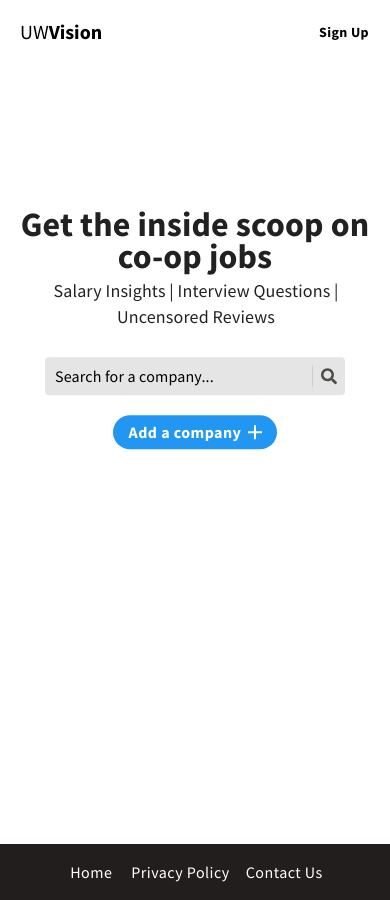
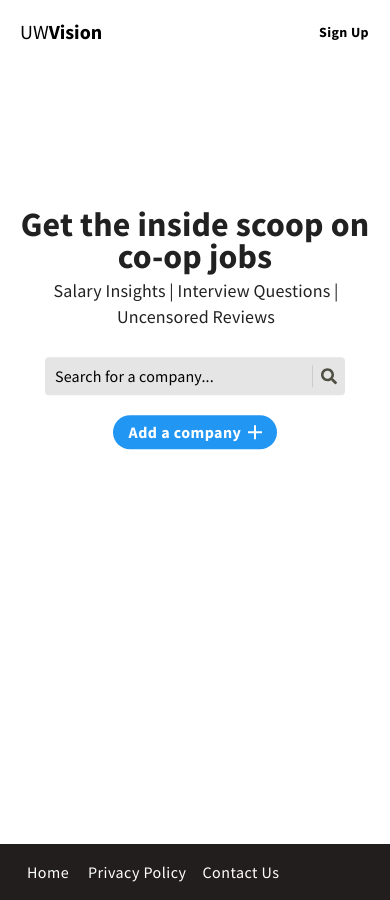
Before and after one commit to Birsana/UWVision, a React (Create React App) app in the folder frontend/: page / in a window 390 px wide. Built offline with nearby package versions, Linux system fonts and the light colour scheme; no server answers.

Commit message:
Minor UI changes

```diff
--- a/frontend/src/components/Footer/styles.js
+++ b/frontend/src/components/Footer/styles.js
@@ -15,9 +15,8 @@ export const useStyles = makeStyles((theme) => ({
 
   customizeToolbar: {
     height: 50,
-    [theme.breakpoints.down(820)]: {
-      margin: "0 auto",
-      padding: 0
+    [theme.breakpoints.down(320)]: {
+      padding: 4
     },
   },
 
--- a/frontend/src/components/Header/Header.js
+++ b/frontend/src/components/Header/Header.js
@@ -60,7 +60,7 @@ const Header = (props) => {
     <>
       <AppBar position={location.pathname === "/" ? 'static' : 'sticky'}
         className={location.pathname === "/" ? styles.landingHeader : styles.header}>
-        <Toolbar style={{ maxWidth: "100%" }}>
+        <Toolbar>
           {/* Render the UWVision typography if viewport size is greater than 650px or if on homepage*/}
           {(displayTypography || location.pathname === "/") && (
             <Typography variant="h5" className={styles.title}>
--- a/frontend/src/components/Header/styles.js
+++ b/frontend/src/components/Header/styles.js
@@ -32,6 +32,7 @@ export const useStyles = makeStyles((theme) => ({
     justifyContent: "center",
     alignItems: "center",
     textAlign: "center",
+    marginTop: 2,
     backgroundColor: "black",
     color: "white",
     fontSize: 16,
--- a/frontend/src/components/SearchBar/styles.js
+++ b/frontend/src/components/SearchBar/styles.js
@@ -168,8 +168,14 @@ export const SearchBarStylesNotHome = {
       backgroundColor: isFocused ? 'rgba(226, 227, 228)' : 'white',
       color: isFocused ? 'black' : '#4d4d4d',
       lineHeight: 2,
+      "@media only screen and (max-width: 520px)": {
+        paddingLeft: 30,
+        paddingRight: 30
+      },
       "@media only screen and (max-width: 320px)": {
         ...styles["@media only screen and (max-width: 320px)"],
+        paddingLeft: 20,
+        paddingRight: 20,
         fontSize: "14px",
       },
     }
--- a/frontend/src/pages/landing/landing.js
+++ b/frontend/src/pages/landing/landing.js
@@ -1,11 +1,7 @@
 import React from "react";
 import SearchBar from "components/SearchBar/SearchBar";
 import AddCompanyButton from "components/AddCompanyButton/AddCompanyButton";
-
-import landingPageImage from 'assets/landingPageImageDark.png';
 import './styles.css';
-
-//TODO: Responsive design
 
 const Home = () => {
   return (
@@ -24,7 +20,6 @@ const Home = () => {
 
         </div>
       </div>
-      {/* <img src={landingPageImage} className="landingImage" alt=""/> */}
     </div>
   );
 };
```
Also changed, not shown: frontend/src/assets/landingPageImageDark.png (deleted), 6 other files (tests, documents, lock files or other folders).
